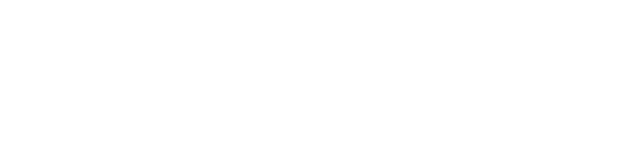
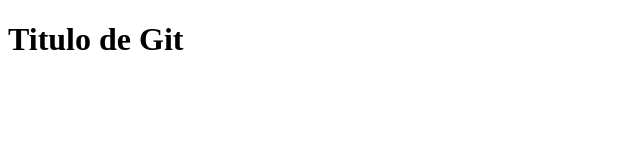
Before and after one commit to vvalenzuela/HelloWorldA, a plain HTML site: page index.html in a window 1280 px wide. Shown: the whole page, without its empty margins (0-640 px from the left). Drawn offline with Linux system fonts and the light colour scheme.

Commit message:
se agrego un titulo al index

```diff
--- a/index.html
+++ b/index.html
@@ -7,6 +7,6 @@
     <title>Curso GIT</title>
 </head>
 <body>
-
+<h1>Titulo de Git</h1>
 </body>
 </html>
```
